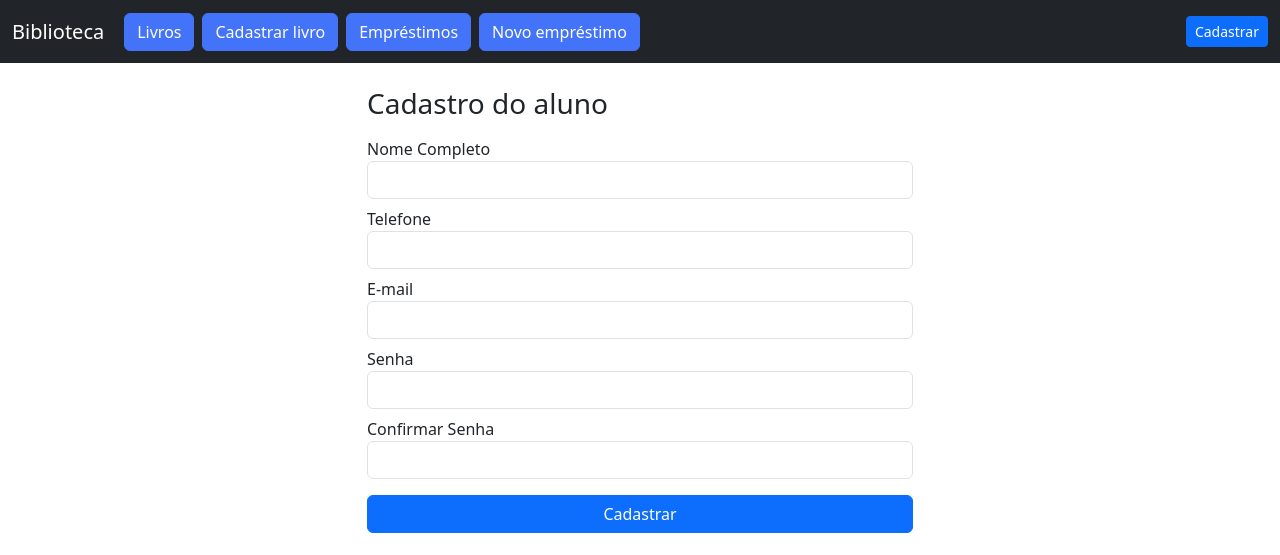
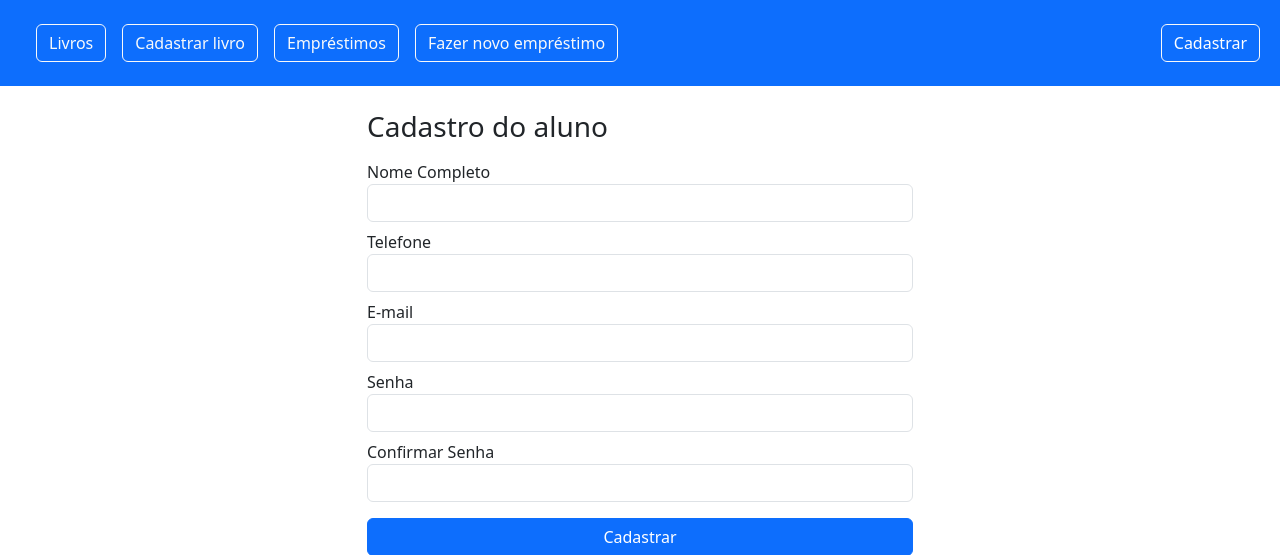
Before and after one commit to dudaferrazza/Estudo-Projeto-Flask, a Flask app: page /registeruser/ in a window 1280 px wide. Shown: the top 555 px of the page. Run offline with Flask 3, Linux system fonts and the light colour scheme.

Commit message:
Arrumando erros

```diff
--- a/app/forms.py
+++ b/app/forms.py
@@ -57,16 +57,17 @@ class LivroForm(FlaskForm):
         status1 = "Indisponível" if qtd <= 0 else "Disponível"
 
         livro = Livro(
-            titulo = self.titulo.data,
-            autor = self.autor.data,
-            editora = self.editora.data,
-            anoPublicacao = self.anoPublicacao.data,
-            genero = self.genero.data,
-            quantidade_disponivel = qtd,
-            status = status1
+            titulo=self.titulo.data,
+            autor=self.autor.data,
+            editora=self.editora.data,
+            anoPublicacao=self.anoPublicacao.data,
+            genero=self.genero.data,
+            quantidade_disponivel=qtd,
+            status=status1
         )
         db.session.add(livro)
         db.session.commit()
+
 
 class EmprestimoForm(FlaskForm):
     data_emprestimo = DateField('Data do Empréstimo', format='%Y-%m-%d', validators=[DataRequired()])
@@ -80,13 +81,32 @@ class EmprestimoForm(FlaskForm):
         self.user_id.choices = [(u.id, u.nome) for u in User.query.all()]
         self.livro_id.choices = [(l.id, l.titulo) for l in Livro.query.all()]
 
+    def validate(self, *args, **kwargs):
+        if not super().validate(*args, **kwargs):
+            return False
+
+        if self.data_devolucao.data < self.data_emprestimo.data:
+            self.data_devolucao.errors.append("A data de devolução não pode ser menor que a data de empréstimo.")
+            return False
+
+        livro = Livro.query.get(self.livro_id.data)
+        if livro.quantidade_disponivel <= 0:
+            self.livro_id.errors.append("O livro selecionado está indisponível para empréstimo.")
+            return False
+
+        return True
+
     def save(self):
+        livro = Livro.query.get(self.livro_id.data)
+        livro.quantidade_disponivel -= 1
+        if livro.quantidade_disponivel <= 0:
+            livro.status = "Indisponível"
 
         emprestimo = Emprestimo(
-            data_emprestimo = self.data_emprestimo.data,
-            data_devolucao = self.data_devolucao.data,
-            user_id = self.user_id.data,
-            livro_id = self.livro_id.data
+            data_emprestimo=self.data_emprestimo.data,
+            data_devolucao=self.data_devolucao.data,
+            user_id=self.user_id.data,
+            livro_id=self.livro_id.data
         )
 
         db.session.add(emprestimo)
--- a/app/templates/nave.html
+++ b/app/templates/nave.html
@@ -1,19 +1,30 @@
-<nav class="navbar navbar-expand-lg navbar-dark bg-dark mb-4">
+<nav class="navbar navbar-expand-lg navbar-dark bg-primary mb-4">
     <div class="container-fluid">
-        <a class="navbar-brand" href="{{ url_for('homepage') }}">Biblioteca</a>
-        <div class="collapse navbar-collapse">
-            <ul class="navbar-nav me-auto">
-                <li class="nav-item"><a href="{{ url_for('livro_lista') }}" class="btn btn-dark pinky m-1">Livros</a></li>
-                <li class="nav-item"><a href="{{ url_for('livro_novo') }}" class="btn btn-dark rosa m-1">Cadastrar livro</a></li>
-                <li class="nav-item"><a href="{{ url_for('emprestimo_lista') }}" class="btn btn-dark folha m-1">Empréstimos</a></li>
-                <li class="nav-item"><a href="{{ url_for('emprestimo_novo') }}" class="btn btn-dark caule m-1">Novo empréstimo</a></li>
+        <a class="navbar-brand" href="{{ url_for('homepage') }}"></a>
+        <button class="navbar-toggler" type="button" data-bs-toggle="collapse" data-bs-target="#navbarNav" aria-controls="navbarNav" aria-expanded="false" aria-label="Toggle navigation">
+            <span class="navbar-toggler-icon"></span>
+        </button>
+        <div class="collapse navbar-collapse" id="navbarNav">
+            <ul class="navbar-nav me-auto mb-2 mb-lg-0">
+                <li class="nav-item">
+                    <a href="{{ url_for('livro_lista') }}" class="btn btn-outline-light m-2">Livros</a>
+                </li>
+                <li class="nav-item">
+                    <a href="{{ url_for('livro_novo') }}" class="btn btn-outline-light m-2">Cadastrar livro</a>
+                </li>
+                <li class="nav-item">
+                    <a href="{{ url_for('emprestimo_lista') }}" class="btn btn-outline-light m-2">Empréstimos</a>
+                </li>
+                <li class="nav-item">
+                    <a href="{{ url_for('emprestimo_novo') }}" class="btn btn-outline-light m-2">Fazer novo empréstimo</a>
+                </li>
             </ul>
-            <span class="navbar-text text-white">
+            <span class="navbar-text">
                 {% if current_user.is_authenticated %}
-                    {{ current_user.nome }}
-                    <a href="{{ url_for('logout') }}" class="btn btn-danger btn-sm ms-2">Sair</a>
+                    <span class="text-white">{{ current_user.nome }}</span>
+                    <a href="{{ url_for('logout') }}" class="btn btn-outline-light m-2">Sair</a>
                 {% else %}
-                    <a href="{{ url_for('cadastro') }}" class="btn btn-primary btn-sm">Cadastrar</a>
+                    <a href="{{ url_for('cadastro') }}" class="btn btn-outline-light m-2">Cadastrar</a>
                 {% endif %}
             </span>
         </div>
```
Also changed, not shown: instance/biblioteca_db.db.
